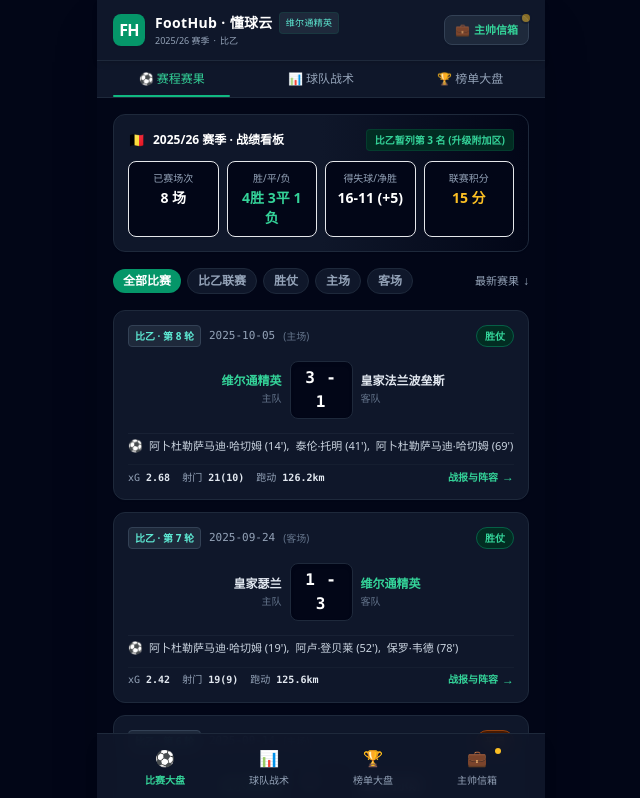
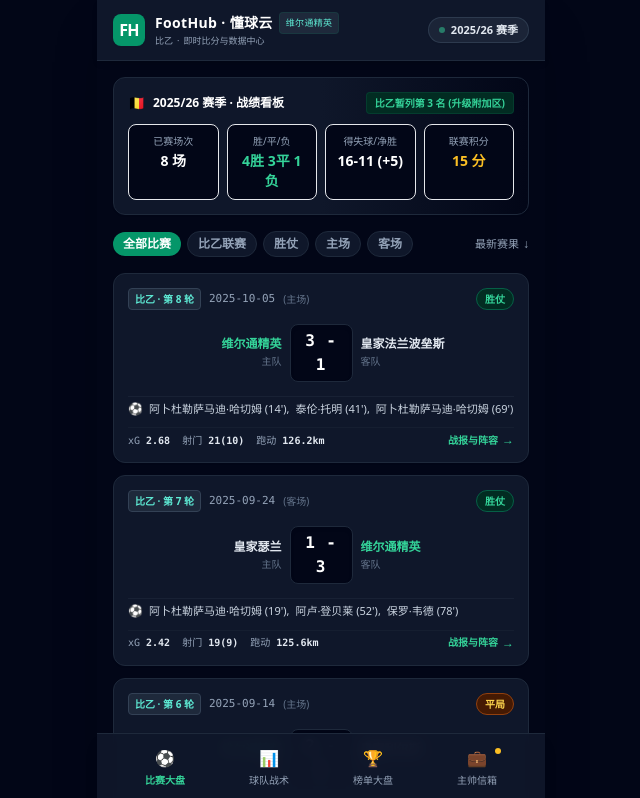
Before and after one commit to Galen7749/fm26-virton-hub, a Vue app in the folder web/: page / in a window 1280 px wide. Shown: the top 798 px of the page, without its empty margins (319-959 px from the left). Built offline with nearby package versions, Linux system fonts and the light colour scheme.

Commit message:
fix(ux): remove redundant top navigation and duplicate header mailbox button; unify all global navigation into BottomNav

```diff
--- a/web/src/App.vue
+++ b/web/src/App.vue
@@ -4,36 +4,14 @@
     <!-- 主视口容器 (限制移动端最大宽度 448px) -->
     <main class="w-full max-w-md bg-slate-950 min-h-screen flex flex-col pb-20 shadow-2xl relative">
 
-      <!-- 1. 公域 Header (支持多俱乐部、多赛季无缝切换展示) -->
+      <!-- 1. 公域 Header (去重复入口，只保留媒体身份与赛季状态) -->
       <AppHeader
         :clubName="currentClub.name"
         :seasonLabel="currentSeason.label"
         :leagueName="currentClub.league_short"
-        @open-mailbox="showMailbox = true"
       />
 
-      <!-- 2. 全局主导航 Tab (比赛大盘 / 球队战术 / 榜单大盘) -->
-      <nav class="flex border-b border-slate-800 bg-slate-900 sticky top-14 z-20 overflow-x-auto no-scrollbar scroll-smooth">
-        <button
-          v-for="tab in mainTabs"
-          :key="tab.key"
-          @click="changeTab(tab.key)"
-          :class="[
-            'flex-1 py-2.5 text-xs font-medium text-center relative transition-colors whitespace-nowrap',
-            activeTab === tab.key
-              ? 'text-emerald-400 font-bold'
-              : 'text-slate-400 hover:text-slate-200'
-          ]"
-        >
-          <span>{{ tab.label }}</span>
-          <span
-            v-if="activeTab === tab.key"
-            class="absolute bottom-0 left-4 right-4 h-0.5 bg-emerald-500 rounded-full"
-          ></span>
-        </button>
-      </nav>
-
-      <!-- 3. 主视图容器 -->
+      <!-- 2. 主视图容器 (直接展示内容，杜绝双层导航栏) -->
       <div class="flex-1">
         <!-- 模块 A: ⚽ 比赛大盘 (二级导航：列表瀑布流 vs 单场深度详情) -->
         <template v-if="activeTab === 'matches'">
@@ -73,14 +51,14 @@
         />
       </div>
 
-      <!-- 4. 底部常驻导航条 -->
+      <!-- 3. 底部常驻导航条 (唯一全局导航：比赛 / 战术 / 榜单 / 信箱) -->
       <BottomNav
         :activeTab="activeTab"
         @update:activeTab="changeTab"
         @open-mailbox="showMailbox = true"
       />
 
-      <!-- 5. 私域主帅信箱弹窗 (严格隔离第四面墙) -->
+      <!-- 4. 私域主帅信箱弹窗 (严格隔离第四面墙) -->
       <ManagerMailbox
         v-if="showMailbox"
         :mailbox="mailbox"
@@ -127,7 +105,7 @@ const availableLeagues = ref(multiLeaguesData.leagues || [])
 const teamAnalysis = ref(teamAnalysisData)
 const leaderboards = ref(leaderboardsData)
 
-// 多赛季/多俱乐部上下文支持 (未来扩展只需切换 career.json 对应数据)
+// 多赛季/多俱乐部上下文支持
 const currentClub = computed(() => {
   return career.value.clubs.find(c => c.id === career.value.current_club_id) || career.value.clubs[0]
 })
@@ -136,13 +114,8 @@ const currentSeason = computed(() => {
   return currentClub.value.seasons.find(s => s.id === career.value.current_season) || currentClub.value.seasons[0]
 })
 
-// 全局主导航 Tab
+// 全局主导航 Tab (当前选中：'matches' | 'tactics' | 'standings')
 const activeTab = ref('matches')
-const mainTabs = [
-  { key: 'matches', label: '⚽ 赛程赛果' },
-  { key: 'tactics', label: '📊 球队战术' },
-  { key: 'standings', label: '🏆 榜单大盘' }
-]
 
 // 二级页面状态：选中的比赛 ID (null 表示展示列表瀑布流，有 ID 则进入单场二级详情)
 const selectedMatchId = ref(null)
@@ -181,6 +154,5 @@ const onSwitchMatch = (matchId) => {
 
 const changeTab = (tabKey) => {
   activeTab.value = tabKey
-  // 如果切换出 matches，重置二级详情或保留
 }
 </script>
--- a/web/src/components/layout/AppHeader.vue
+++ b/web/src/components/layout/AppHeader.vue
@@ -1,5 +1,6 @@
 <template>
   <header class="bg-slate-900 border-b border-slate-800 px-4 py-3 flex items-center justify-between sticky top-0 z-30 shadow-md">
+    <!-- 左侧：媒体品牌与执教俱乐部 -->
     <div class="flex items-center space-x-2.5">
       <div class="w-8 h-8 rounded-lg bg-emerald-600 flex items-center justify-center font-black text-white text-base tracking-tighter shadow-sm">
         FH
@@ -12,22 +13,18 @@
           </span>
         </h1>
         <p class="text-[9px] text-slate-400 font-sans flex items-center space-x-1">
-          <span>{{ seasonLabel }}</span>
+          <span>{{ leagueName }}</span>
           <span>·</span>
-          <span>{{ leagueName }}</span>
+          <span>即时比分与数据中心</span>
         </p>
       </div>
     </div>
 
-    <!-- 私人入口：主帅信箱按钮 -->
-    <button
-      @click="$emit('open-mailbox')"
-      class="bg-slate-800 hover:bg-slate-700 text-slate-200 border border-slate-700 text-xs px-2.5 py-1.5 rounded-lg flex items-center space-x-1 transition shadow-sm relative group"
-    >
-      <span class="text-xs">💼</span>
-      <span class="font-bold text-[11px] text-emerald-400">主帅信箱</span>
-      <span class="w-2 h-2 rounded-full bg-amber-400 absolute -top-0.5 -right-0.5 ring-2 ring-slate-900 animate-pulse"></span>
-    </button>
+    <!-- 右侧：当前赛季标识徽章 (纯净公域展示，去除重复的信箱按钮) -->
+    <div class="flex items-center space-x-1.5 bg-slate-800/80 border border-slate-700/80 px-2.5 py-1 rounded-full text-xs shadow-sm">
+      <span class="w-1.5 h-1.5 rounded-full bg-emerald-400 animate-pulse"></span>
+      <span class="text-[11px] font-bold text-slate-200">{{ seasonLabel }}</span>
+    </div>
   </header>
 </template>
 
@@ -46,6 +43,4 @@ defineProps({
     default: '比乙联赛'
   }
 })
-
-defineEmits(['open-mailbox'])
 </script>
```
